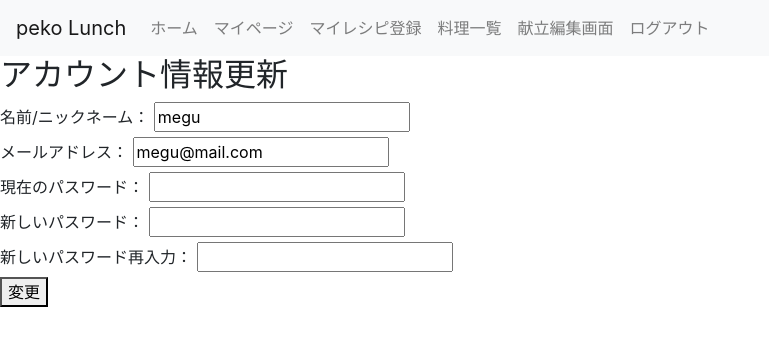
After one commit to megumi-sonobe/pekolunch-login-logout, a Django app: page /accounts/user_update/ in a window 1280 px wide. The commit adds this page. Shown: the top 346 px of the page, without its empty margins (0-769 px from the left). Run offline with Django 5.2, Linux system fonts and the light colour scheme; a user stored in the database is signed in.

Commit message:
アカウント情報更新まで作成

```diff
--- a/pekolunch_project/accounts/forms.py
+++ b/pekolunch_project/accounts/forms.py
@@ -1,10 +1,11 @@
+from typing import Any
 from django import forms
 from accounts.models import Users
 from django.contrib.auth.password_validation import validate_password,ValidationError
-
+from django.contrib.auth.forms import PasswordChangeForm
 
 class RegistForm(forms.ModelForm):
-    username = forms.CharField(label='名前/ニックネーム：',min_length=8,max_length=32)
+    username = forms.CharField(label='名前/ニックネーム：',max_length=32)
     email = forms.EmailField(label='メールアドレス')
     password = forms.CharField(label='パスワード',widget=forms.PasswordInput())
     confirm_password = forms.CharField(label='パスワード再入力',widget=forms.PasswordInput())
@@ -15,7 +16,6 @@ class RegistForm(forms.ModelForm):
 
     def clean(self):
         cleaned_data = super().clean()
-        # print(cleaned_data)
         password = cleaned_data.get('password')
         confirm_password = cleaned_data.get('confirm_password')
 
@@ -40,7 +40,7 @@ class RegistForm(forms.ModelForm):
         user = super().save(commit=False)
         user.set_password(self.cleaned_data['password'])
         if commit:
-            user.save()
+            user.save(using=self._db)
         return user
 
 class UserLoginForm(forms.Form):
@@ -54,3 +54,73 @@ class UserLoginForm(forms.Form):
             raise forms.ValidationError('半角英数字を含み、8文字以上32文字以内で入力してください')
 
         return password
+
+
+class UserUpdateForm(forms.ModelForm):
+    username = forms.CharField(label='名前/ニックネーム：',max_length=32)
+    email = forms.EmailField(label='メールアドレス')
+    current_password = forms.CharField(label='現在のパスワード',widget=forms.PasswordInput(),required=False)
+    new_password = forms.CharField(label='新しいパスワード',widget=forms.PasswordInput(),required=False)
+    confirm_password = forms.CharField(label='新しいパスワード再入力',widget=forms.PasswordInput(),required=False)
+
+
+    class Meta:
+        model = Users
+        fields = ['username','email']
+
+    def clean_email(self):
+        email = self.cleaned_data['email']
+        if Users.objects.exclude(pk=self.instance.pk).filter(email=email).exists():
+            raise forms.ValidationError('このメールアドレスは既に使用されています')
+        return email
+
+    # def clean_current_password(self):
+    #     current_password = self.cleaned_data.get('current_password')
+
+    #     if current_password:
+    #         user = self.instance
+    #         if not user.check_password(current_password):
+    #             raise forms.ValidationError('現在のパスワードが間違っています')
+
+    #     return current_password
+
+    def clean(self):
+        cleaned_data = super().clean()
+        current_password = cleaned_data.get('current_password')
+        new_password = cleaned_data.get('new_password')
+        confirm_password = cleaned_data.get('confirm_password')
+
+        if new_password or confirm_password:
+            if new_password != confirm_password:
+                self.add_error('confirm_password','新しいパスワードが一致しません')
+
+
+            else:
+                try:
+                    validate_password(new_password)
+                except ValidationError as e:
+                    self.add_error('new_password',e.messages[0])
+
+            if not (8 <= len(new_password) <= 32 and any(c.isalpha() for c in new_password) and any(c.isdigit() for c in new_password)) :
+                self.add_error('new_password','パスワードは半角英文字と数字を含んでください。')
+
+        if current_password:
+            user = self.instance
+            if not user.check_password(current_password):
+                self.add_error('current_password','現在のパスワードが間違っています')
+
+        return cleaned_data
+
+
+    def save(self,commit=True):
+        user = super().save(commit=False)
+        new_password = self.cleaned_data.get('new_password')
+
+        if new_password:
+            user.set_password(new_password)
+
+
+        if commit:
+            user.save()
+
+        return user
--- a/pekolunch_project/accounts/urls.py
+++ b/pekolunch_project/accounts/urls.py
@@ -1,6 +1,7 @@
 from django.urls import path
 from.views import(
-    RegistUserView,HomeView,UserLoginView,UserLogoutView
+    RegistUserView,HomeView,UserLoginView,UserLogoutView,
+    UserUpdateView,MyPageView
 )
 
 app_name = 'accounts'
@@ -9,4 +10,6 @@ urlpatterns = [
     path('regist/',RegistUserView.as_view(),name='regist'),
     path('user_login/',UserLoginView.as_view(),name='user_login'),
     path('user_logout/',UserLogoutView.as_view(),name='user_logout'),
+    path('user_update/',UserUpdateView.as_view(),name='user_update'),
+    path('my_page/',MyPageView.as_view(),name='my_page'),
 ]
--- a/pekolunch_project/accounts/views.py
+++ b/pekolunch_project/accounts/views.py
@@ -1,19 +1,40 @@
 from django.shortcuts import render,redirect
-from django.views.generic.edit import CreateView,FormView
+from django.views.generic.edit import CreateView,FormView,UpdateView
 from django.views.generic.base import TemplateView,View
-from .forms import RegistForm,UserLoginForm
+from .forms import RegistForm,UserLoginForm,UserUpdateForm
 from django.contrib.auth import authenticate,login,logout
 from django.contrib import messages
 from django.contrib.auth.mixins import LoginRequiredMixin
-
+from django.urls import reverse_lazy
 
 class HomeView(LoginRequiredMixin,TemplateView):
     template_name = 'home.html'
+
+    def get_context_data(self, **kwargs):
+        context = super().get_context_data(**kwargs)
+        context['user'] = self.request.user
+        context['my_page_url'] = reverse_lazy('accounts:my_page')
+        return context
+
 
 class RegistUserView(CreateView):
     template_name = 'accounts/regist.html'
     form_class = RegistForm
     success_url = '/accounts/user_login/'
+
+    def form_valid(self,form):
+        user = form.save(commit=False)
+        password = form.cleaned_data.get('password')
+        user.set_password(password)
+        user.save()
+        print("ユーザーが保存されました",user)
+
+        return redirect(self.success_url)
+
+    def form_invalid(self, form):
+        print("フォームのデータが無効:", form.errors)
+        messages.error(self.request, "入力された情報に問題があります。正しい情報を入力してください。")
+        return super().form_invalid(form)
 
 class UserLoginView(FormView):
     template_name = 'accounts/user_login.html'
@@ -45,3 +66,35 @@ class UserLogoutView(View):
         logout(request)
         messages.success(request,'ログアウトしました')
         return redirect('accounts:user_login')
+
+class UserUpdateView(LoginRequiredMixin,UpdateView):
+    template_name = 'accounts/user_update.html'
+    form_class = UserUpdateForm
+    success_url = reverse_lazy('accounts:home')
+
+
+    def get_object(self,queryset=None):
+        return self.request.user
+
+
+    def form_valid(self,form):
+        # user = self.request.user
+        # form.save()
+
+        new_password = form.cleaned_data.get('new_password')
+        if new_password:
+            self.request.user.set_password(new_password)
+            self.request.user.save()
+
+        return super().form_valid(form)
+
+
+
+class MyPageView(LoginRequiredMixin,TemplateView):
+    template_name = 'accounts/my_page.html'
+
+    def get_context_data(self, **kwargs):
+        context = super().get_context_data(**kwargs)
+        context['user'] = self.request.user
+        context['user_update_url'] = reverse_lazy('accounts:user_update')
+        return context
--- a/pekolunch_project/pekolunch_project/settings.py
+++ b/pekolunch_project/pekolunch_project/settings.py
@@ -126,4 +126,4 @@ STATIC_URL = 'static/'
 
 DEFAULT_AUTO_FIELD = 'django.db.models.BigAutoField'
 
-LOGIN_URL = 'user_login'
+LOGIN_URL = 'accounts:user_login'
--- a/pekolunch_project/templates/accounts/regist.html
+++ b/pekolunch_project/templates/accounts/regist.html
@@ -26,7 +26,7 @@
         </div>
 
         <div>
-            <label for="id_paspysword2">パスワード再入力：</label>
+            <label for="id_password2">パスワード再入力：</label>
             <input type="password" name="confirm_password" id="id_password2" required>
             {% if form.confirm_password.errors %}
                 <ul>
--- /dev/null
+++ b/pekolunch_project/templates/accounts/user_update.html
@@ -0,0 +1,59 @@
+{% extends 'base.html' %}
+
+{% block content %}
+<h2>アカウント情報更新</h2>
+    <form method="post">
+        {% csrf_token %}
+        <div>
+            <label for="id_username">名前/ニックネーム：</label>
+            <input type="text" name="username" id="id_username" value="{{ form.username.value }}" required>
+        </div>
+
+        <div>
+            <label for="id_email">メールアドレス：</label>
+            <input type="email" name="email" id="id_email" value="{{ form.email.value }}" required>
+        </div>
+
+        <div>
+            <label for="id_current_password">現在のパスワード：</label>
+            <input type="password" name="current_password" id="id_current_password" required>
+            {% if form.current_password.errors %}
+                <ul>
+                {% for error in form.current_password.errors %}
+                    <li style="color: red;">{{ error }}</li>
+                {% endfor %}
+                </ul>
+            {% endif %}
+        </div>
+
+        <div>
+            <label for="id_new_password">新しいパスワード：</label>
+            <input type="password" name="new_password" id="id_new_password" required>
+
+        </div>
+
+        <div>
+            <label for="id_confirm_password">新しいパスワード再入力：</label>
+            <input type="password" name="confirm_password" id="id_confirm_password" required>
+        </div>
+        <div>
+             {% if form.new_password.errors %}
+                <ul>
+                {% for error in form.new_password.errors %}
+                    <li style="color: red;">{{ error }}</li>
+                {% endfor %}
+                </ul>
+            {% endif %}
+            {% if form.confirm_password.errors %}
+                <ul>
+                {% for error in form.confirm_password.errors %}
+                    <li style="color: red;">{{ error }}</li>
+                {% endfor %}
+                </ul>
+            {% endif %}
+        </div>
+
+
+        <button type="submit">変更</button>
+    </form>
+{% endblock %}
--- a/pekolunch_project/templates/base.html
+++ b/pekolunch_project/templates/base.html
@@ -11,7 +11,7 @@
     </header> {% endcomment %}
     <nav class="navbar navbar-expand navbar-light bg-light">
         <a class="navbar-brand" href="#">peko Lunch</a>
-        <span class="navbar-text">ホーム画面</span>
+
         <button class="navbar-toggler" type="button" data-toggle="collapse" data-target="#navbarsExample02" aria-controls="navbarsExample02" aria-expanded="false" aria-label="Toggle navigation">
         <span class="navbar-toggler-icon"></span>
         </button>
@@ -19,10 +19,10 @@
         <div class="collapse navbar-collapse" id="navbarsExample02">
         <ul class="navbar-nav mr-auto">
           <li class="nav-item">
-            <a class="nav-link" href="#">ホーム <span class="sr-only">(current)</span></a>
+            <a class="nav-link" href="{% url 'accounts:home'%}">ホーム <span class="sr-only">(current)</span></a>
           </li>
           <li class="nav-item">
-            <a class="nav-link" href="#">マイページ</a>
+            <a class="nav-link" href="{% url 'accounts:my_page'%}">マイページ</a>
           </li>
           <li class="nav-item">
             <a class="nav-link" href="#">マイレシピ登録</a>
--- a/pekolunch_project/templates/home.html
+++ b/pekolunch_project/templates/home.html
@@ -1,4 +1,4 @@
 {% extends 'base.html' %}
 {% block content %}
-<h1>ホーム画面です</h1>
+<h2>ホーム画面</h2>
 {% endblock %}
```
Also changed, not shown: pekolunch_project/templates/accounts/my_page.html (added, +8 -0 lines), pekolunch_project/db.sqlite3.
